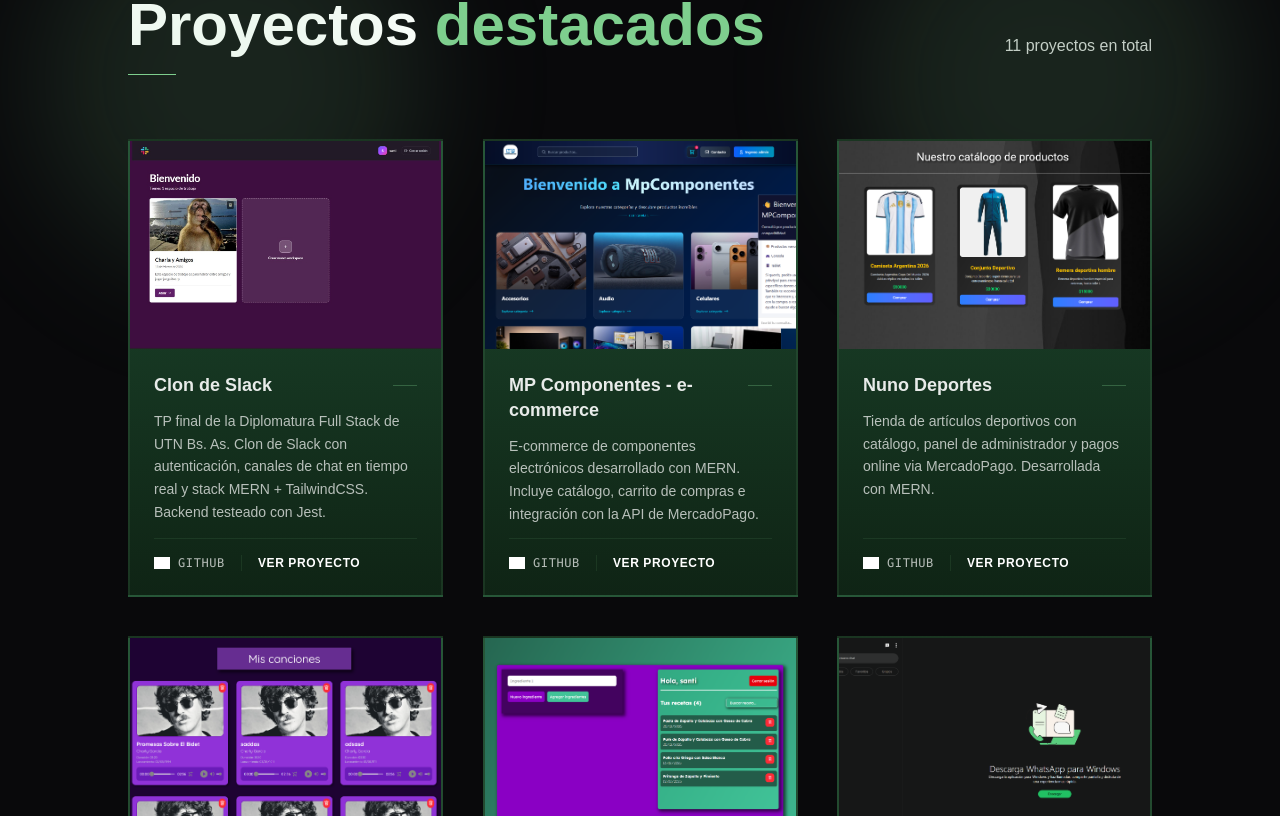
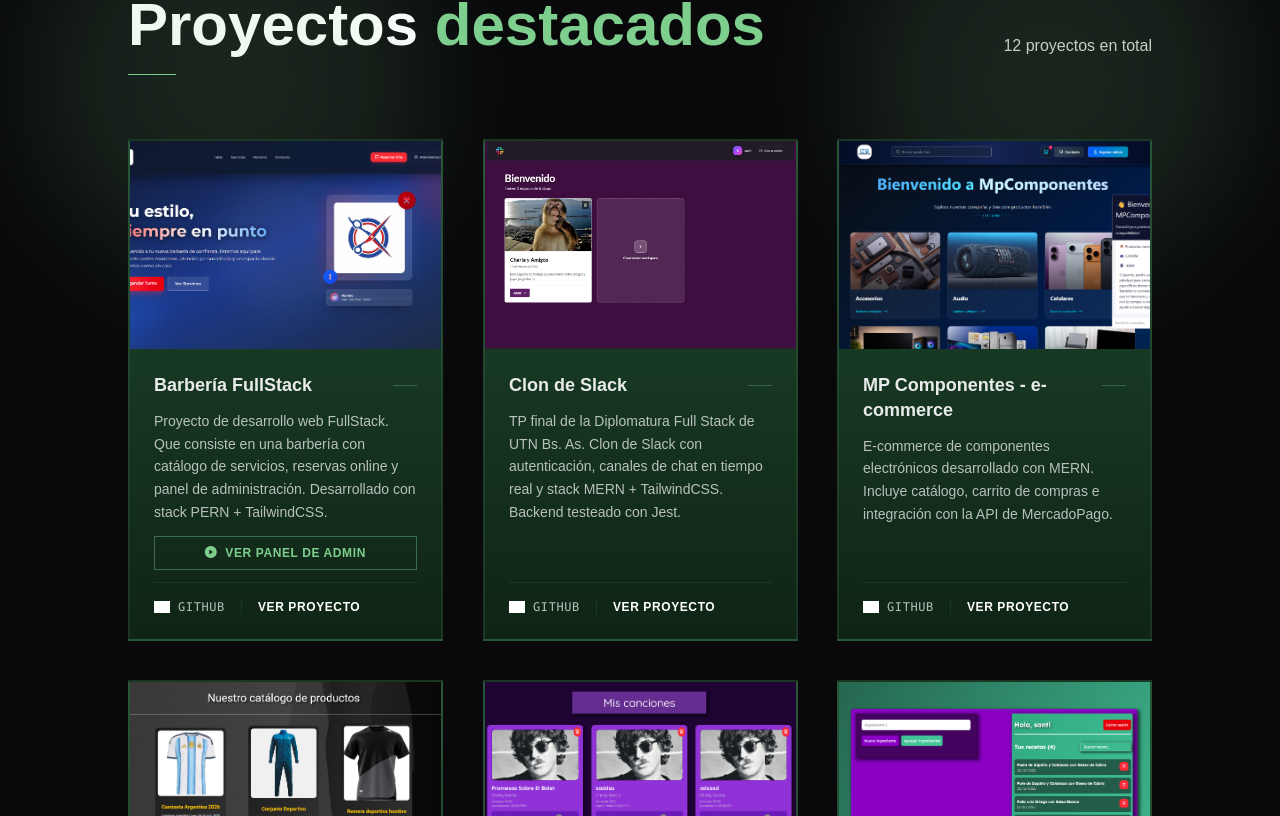
Before and after one commit to santimontironi/my-new-portfolio, a Next.js app: page / in a window 1280 px wide. Shown: the part 4264-5080 px from the top of the page. Built offline with nearby package versions, Linux system fonts and the light colour scheme; grey boxes are pictures that could not be loaded; a web font is replaced by a local one.

Commit message:
boton de ver panel admin agregado en el nuevo proyecto

```diff
--- a/src/app/globals.css
+++ b/src/app/globals.css
@@ -1,7 +1,6 @@
 @import url('https://fonts.googleapis.com/css2?family=Parkinsans:wght@300..800&display=swap');
 @import url('https://fonts.googleapis.com/css2?family=Montserrat:ital,wght@0,100..900;1,100..900&family=Noto+Sans+Gothic&display=swap');
 @import "tailwindcss";
-@import "bootstrap-icons/font/bootstrap-icons.css";
 
 html{
     scroll-behavior: smooth;
--- a/src/app/layout.tsx
+++ b/src/app/layout.tsx
@@ -1,5 +1,6 @@
 import type { Metadata } from "next";
 import "./globals.css";
+import "bootstrap-icons/font/bootstrap-icons.css";
 import { LanguageProvider } from "@/context/LanguageContext";
 import Header from "@/components/layout/Header";
 import Footer from "@/components/layout/Footer";
--- a/src/components/layout/Projects.tsx
+++ b/src/components/layout/Projects.tsx
@@ -48,6 +48,7 @@
               githubIcon={project.githubIcon}
               deployUrl={project.deployUrl}
               language={language}
+              videoURL={'videoURL' in project ? project.videoURL as string : undefined}
             />
           ))}
         </div>
--- a/src/components/ui/ProjectCard.tsx
+++ b/src/components/ui/ProjectCard.tsx
@@ -1,7 +1,7 @@
 import type { ProjectCardProps } from "@/types"
 import Image from "next/image"
 
-const ProjectCard = ({ projectImage, projectTitle, projectDescription, githubUrl, githubIcon, deployUrl, language }: ProjectCardProps) => {
+const ProjectCard = ({ projectImage, projectTitle, projectDescription, githubUrl, githubIcon, deployUrl, language, videoURL }: ProjectCardProps) => {
   return (
     <div data-aos="flip-left" className="group flex flex-col overflow-hidden transition-all duration-300 bg-linear-to-b from-[#1d492f] to-[#0f2415] border-2 border-[#7ecf8e]/10 hover:border-[#7ecf8e]/30 hover:shadow-[0_0_30px_rgba(126,207,142,0.08)] hover:scale-105 transform backface-visibility-hidden">
 
@@ -28,6 +28,18 @@
         <p className="text-white/70 text-sm leading-relaxed line-clamp-5 group-hover:text-white/60 transition-colors duration-300">
           {projectDescription}
         </p>
+
+        {videoURL && (
+          <a
+            href={videoURL}
+            target="_blank"
+            rel="noopener noreferrer"
+            className="flex items-center justify-center gap-2 w-full py-2 px-4 border border-[#7ecf8e]/40 text-[#7ecf8e] hover:bg-[#7ecf8e]/10 transition-colors duration-300 text-xs font-bold tracking-wider uppercase"
+          >
+            <i className="bi bi-play-circle-fill" />
+            {language === "es" ? "Ver panel de admin" : "View admin panel"}
+          </a>
+        )}
 
         <div className="flex items-center gap-4 mt-auto pt-4 border-t border-[#7ecf8e]/10">
 
--- a/src/data/projectsData.ts
+++ b/src/data/projectsData.ts
@@ -1,8 +1,15 @@
-
-
 const projectsData = (language: string) => {
   if (language === 'es') {
     return [
+      {
+        projectImage: '/images/proyectoBarbershop.png',
+        projectTitle: "Barbería FullStack",
+        projectDescription: "Proyecto de desarrollo web FullStack. Que consiste en una barbería con catálogo de servicios, reservas online y panel de administración. Desarrollado con stack PERN + TailwindCSS.",
+        githubUrl: 'https://github.com/santimontironi/barbershop-pern-stack',
+        githubIcon: "https://img.icons8.com/?size=100&id=12599&format=png&color=ffffff",
+        deployUrl: 'https://barbershop-pern-stack.vercel.app/',
+        videoURL: 'https://www.youtube.com/watch?v=jHwb0ouNiFA'
+      },
       {
         projectImage: '/images/proyectoClonSlack.jpeg',
         projectTitle: "Clon de Slack",
@@ -96,6 +103,14 @@
   } else {
     return [
       {
+        projectImage: '/images/proyectoBarbershop.png',
+        projectTitle: "FullStack Barbershop",
+        projectDescription: "FullStack web development project. Consists in a barbershop with service catalog, online booking and admin panel. Built with PERN stack + TailwindCSS.",
+        githubUrl: 'https://github.com/santimontironi/barbershop',
+        githubIcon: "https://img.icons8.com/?size=100&id=12599&format=png&color=ffffff",
+        deployUrl: 'https://barbershop-pern-stack.vercel.app/'
+      },
+      {
         projectImage: '/images/proyectoClonSlack.jpeg',
         projectTitle: "Slack Clone",
         projectDescription: "Final project of the Full Stack Diploma at UTN Bs. As. Slack clone with authentication, real-time chat channels and MERN + TailwindCSS. Backend unit-tested with Jest.",
--- /dev/null
+++ b/src/types/css.d.ts
@@ -0,0 +1 @@
+declare module '*.css' {}
--- a/src/types/index.ts
+++ b/src/types/index.ts
@@ -61,5 +61,6 @@
     githubUrl: string;
     githubIcon: string;
     deployUrl: string;
-    language: string
+    language: string;
+    videoURL?: string;
 }
```
Also changed, not shown: .claude/settings.local.json (added), public/images/proyectoBarbershop.png (added), 1 other file (tests, documents, lock files or other folders).
